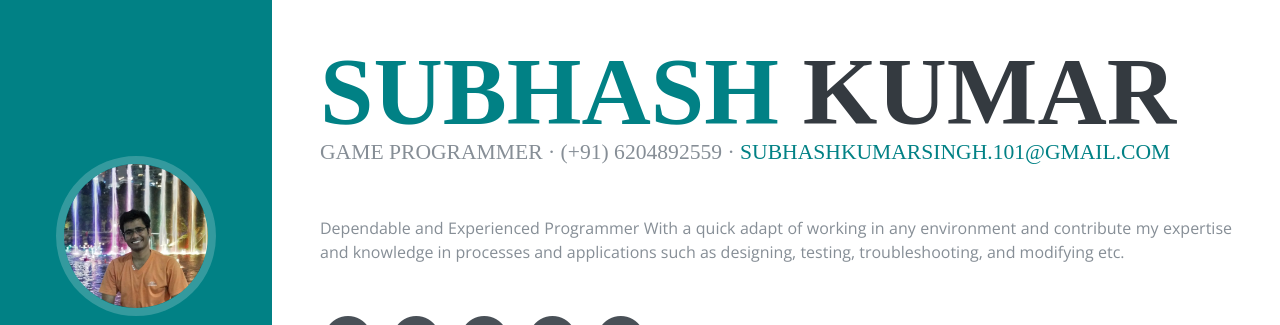
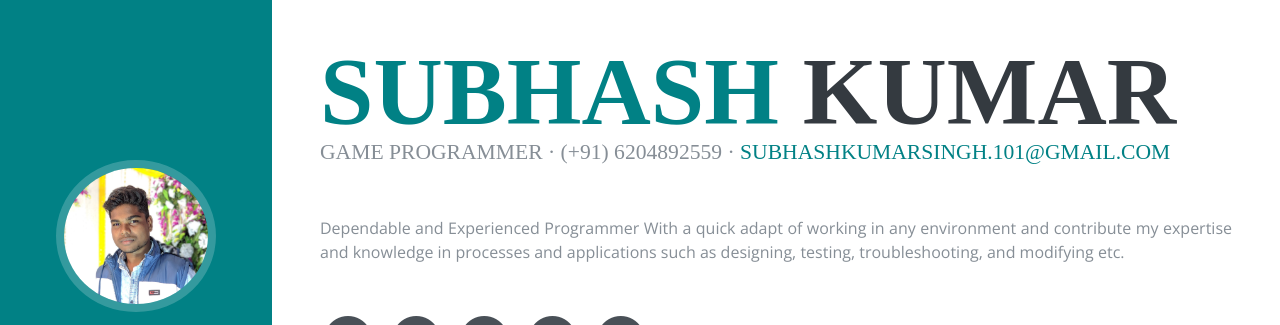
Before and after one commit to UnityApp/portfolio, a website: page resume/index.html in a window 1280 px wide. Shown: the top 325 px of the page. Drawn offline with nearby package versions, Linux system fonts and the light colour scheme; a web font is replaced by a local one.

Commit message:
Update index.html

```diff
--- a/resume/index.html
+++ b/resume/index.html
@@ -35,7 +35,7 @@
       <a class="navbar-brand js-scroll-trigger" target="_parent"  href="..">
         <span class="d-block d-lg-none">Subhash Kumar</span>
         <span class="d-none d-lg-block">
-          <img class="img-fluid img-profile rounded-circle mx-auto mb-2" src="../img/neeraj.jpg"  alt="Subhash Kumar, Game Programmer" title="Subhash Kumar">
+          <img class="img-fluid img-profile rounded-circle mx-auto mb-2" src="../img/subhash_img.jpg"  alt="Subhash Kumar, Game Programmer" title="Subhash Kumar">
         </span>
       </a>
       <button class="bg-primary navbar-toggler" type="button" data-toggle="collapse" data-target="#navbarSupportedContent" aria-controls="navbarSupportedContent" aria-expanded="false" aria-label="Toggle navigation" style="outline:0px">
```
